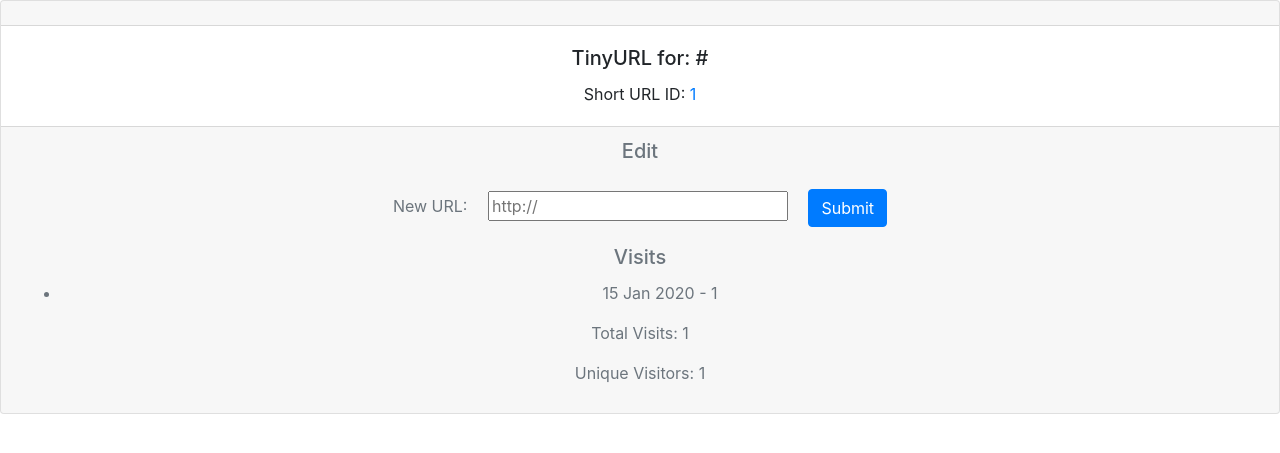
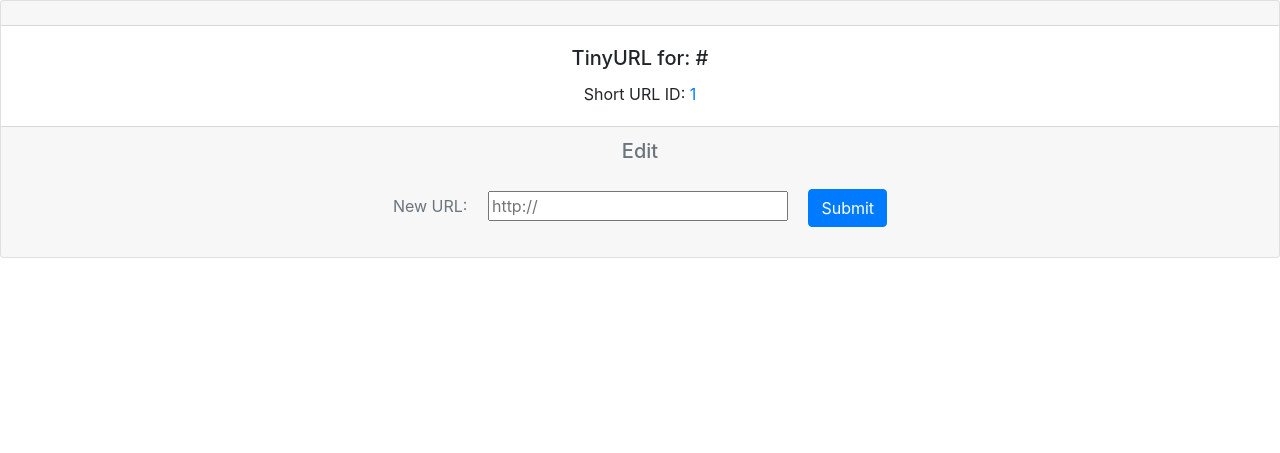
Before and after one commit to lmleao/tinyapp, a Node server app: template views/urls_show.ejs in a window 1280 px wide. Shown: the part 56-509 px from the top of the page. Run offline with Node 20, Linux system fonts and the light colour scheme; the template is opened without the code that fills it: most values are stand-ins (such as "Sample title", 1, 10 or a date in 2020); some libraries are stand-ins or nearby versions.

Commit message:
Remove analytics

```diff
--- a/express_server.js
+++ b/express_server.js
@@ -248,7 +248,7 @@ app.post("/login", (req, res) => {
 });
 
 app.post("/logout", (req, res) => {
-  req.session.destroy();
+  req.session = null;
 
   res.redirect("/login");
 });
--- a/views/urls_index.ejs
+++ b/views/urls_index.ejs
@@ -27,7 +27,6 @@
             <th scope="col">Long URL</th>
             <th scope="col"></th>
             <th scope="col"></th>
-            <th scope="col"></th>
           </tr>
         </thead>
         <tbody>
@@ -44,10 +43,6 @@
                 <form method="POST" action="/urls/<%= id %>/delete?_method=DELETE">
                   <button type="submit" class="btn btn-outline-danger">Delete</button>
                 </form>
-              </td>
-              <td>
-                <p>Total Visits: <%= urls[id].visits.length %></p>
-                <p>Unique Visitors: <%= urls[id].uniqueVisitors.length %></p>
               </td>
             </tr>
           <% } %>
--- a/views/urls_show.ejs
+++ b/views/urls_show.ejs
@@ -36,14 +36,6 @@
             <button type="submit" class="btn btn-primary">Submit</button>
           </div>
         </form>
-        <h5 class="card-title">Visits</h5>
-        <ul>
-          <% for (const visit of visits) { %>
-            <li><%= visit.timestamp %> - <%= visit.visitor_id %></li>
-          <% } %>
-        </ul>
-        <p>Total Visits: <%= visits.length %></p>
-        <p>Unique Visitors: <%= uniqueVisitors.length %></p>
       </div>
     </div>
     <!-- Bootstrap JS -->
```
